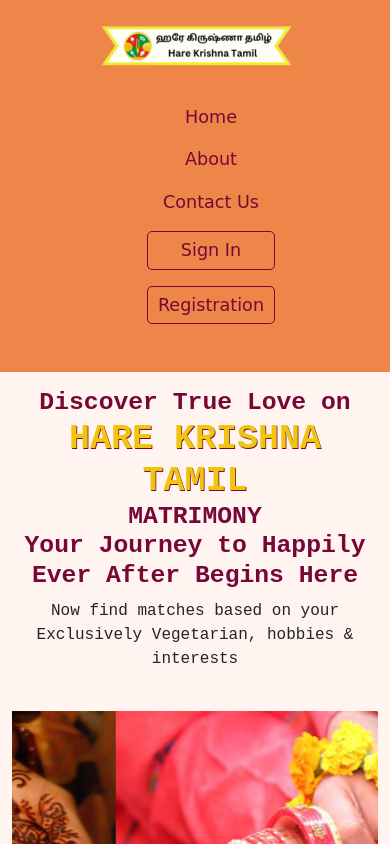
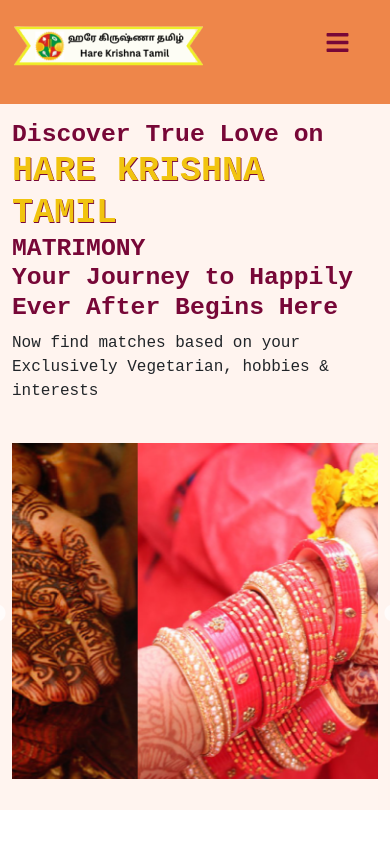
Before and after one commit to jawaharlalnehru1988/hktmatrimony, a React (Create React App) app: page / in a window 390 px wide. Shown: the top 844 px of the page. Built offline with nearby package versions, Linux system fonts and the light colour scheme; the HTML template or start-up script is replaced by a standard one.

Commit message:
hamburger menu add

```diff
--- a/package.json
+++ b/package.json
@@ -13,6 +13,7 @@
     "react-bootstrap": "^2.10.2",
     "react-dom": "^18.3.1",
     "react-fast-marquee": "^1.6.4",
+    "react-icons": "^5.2.1",
     "react-scripts": "^5.0.1",
     "react-slick": "^0.30.2",
     "slick-carousel": "^1.8.1",
--- a/src/App.css
+++ b/src/App.css
@@ -1,5 +1,4 @@
 .App {
-  text-align: center;
   background-color: #fff4ef;
   font-family: "Playfair Display", "Times New Roman", "Times", "serif";
 }
--- a/src/components/Navbar/nav-bar.css
+++ b/src/components/Navbar/nav-bar.css
@@ -58,10 +58,17 @@
 
 }
 
+.icon{
+    font-size: 25px;
+    cursor: pointer;
+    display: none;
+    color: #770737;
+}
 
 
 
-@media screen and (max-width : 600px) {
+
+@media screen and (max-width : 760px) {
     .nav-wrap {
     justify-content: center;
     }
@@ -70,4 +77,36 @@
         padding-right: 0px;
         margin: 1rem 0rem;
 }
+
+.icon{
+    display: block;
+    position: absolute;
+    top: 21px;
+    right: 40px;
+}
+
+
+ .navbar-links {
+    position: absolute;
+    top: -800px;
+    right: 4px;
+    width: 40%;
+    padding: 20px 30px;
+    z-index: 18;
+}
+.navbar-links.active{
+    top: 10%;
+    cursor: pointer;
+}
+
+
+ul {
+    list-style-type: none;
+    display: flex;
+    flex-direction: column;
+    gap: 20px  0px;
+    align-items: center;
+  }
+
+
     }
--- a/src/components/Navbar/nav-bar.js
+++ b/src/components/Navbar/nav-bar.js
@@ -1,11 +1,18 @@
-import React from 'react';
+import React, { useState } from 'react';
 import './nav-bar.css';
 import myImage from './images/logo.png';
 import Signin from "../../login-pages/login";
 import SignUp from "../../login-pages/signup"
+import { FaBars } from "react-icons/fa";
 
 function NavBar() {
-    return (
+  const [isOpen, setISOpen] = useState(false);
+  const toggleMenu = ()=> {
+    setISOpen(!isOpen);
+  }
+
+  return (
+      <>
       <div className="header-class">
       <div className='container'>
         <div className='row pt-3 pb-3'>
@@ -20,13 +27,16 @@
       <div className='col-lg-10 mt-2'>
         <div className="nav-wrap">
 
-      <ul className="navbar-links" >
+      <ul className={isOpen ?  "navbar-links.active" : "navbar-links" } >
         <li><a href="/">Home</a></li>
         <li><a href="/about">About</a></li>
         <li><a href="/contact">Contact Us</a></li>
         <li ><Signin /></li>
         <li><SignUp /></li>
       </ul>
+      <div className="icon" onClick={toggleMenu}>
+      <FaBars />
+      </div>
       </div>
       </div>
       </div>
@@ -34,6 +44,7 @@
 
       </div>
 
+      </>
         )
     }
 
--- a/src/login-pages/login.js
+++ b/src/login-pages/login.js
@@ -1,5 +1,6 @@
 import './login.css';
 import '../components/Navbar/nav-bar';
+import  './signup'
 
 
 
@@ -52,7 +53,7 @@
           </Form>
         </Modal.Body>
         <Modal.Footer>
-          <span>Don't have an account?<a href='#'>Register here</a></span>
+          <span>Don't have an account?<a href='<signup/>'>Register here</a></span>
           <Button className="link-button" onClick={handleClose}>
             Submit
           </Button>
```
Also changed, not shown: 1 other file (tests, documents, lock files or other folders).
